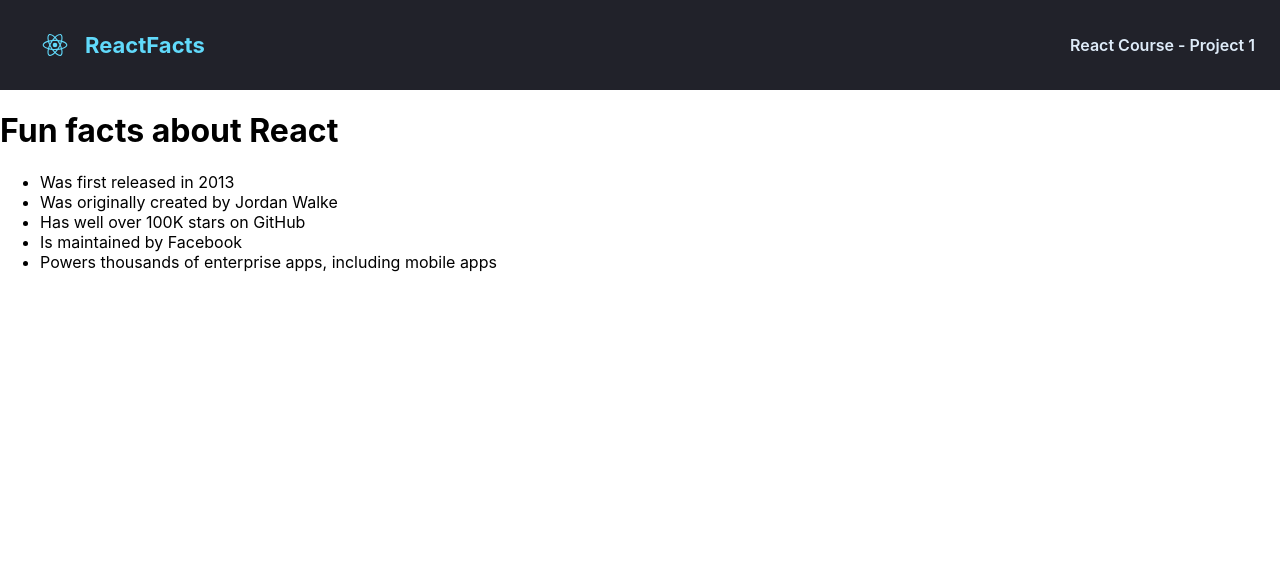
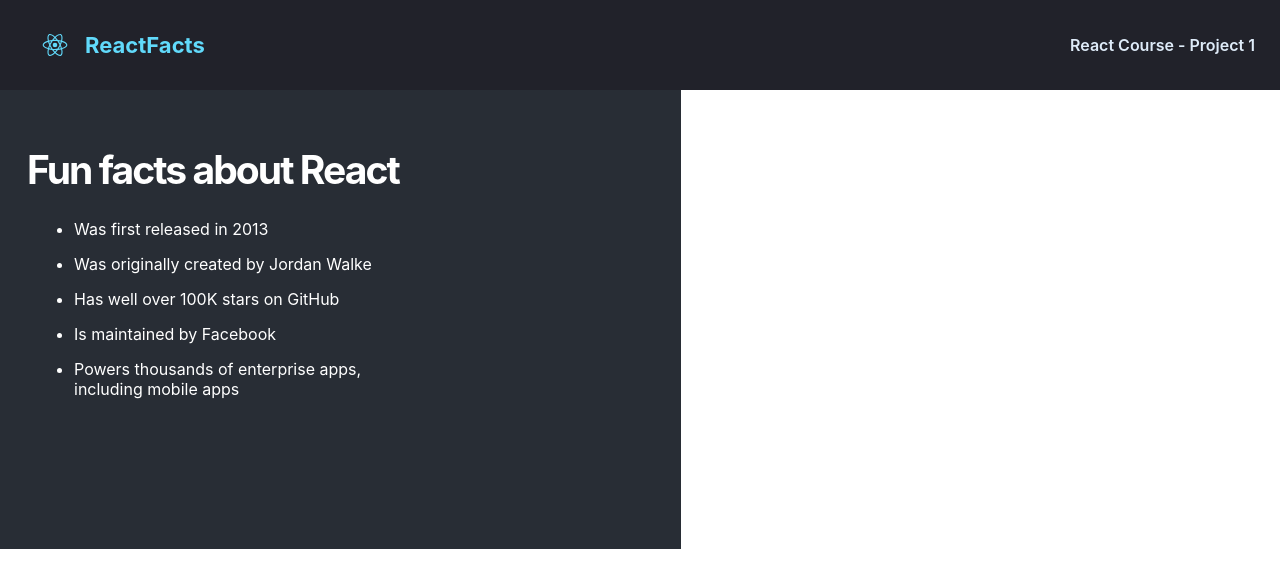
Before and after one commit to Aatish-Dhami/FirstReactProject, a React (Create React App) app: page / in a window 1280 px wide. Shown: the top 588 px of the page. Built offline with nearby package versions, Linux system fonts and the light colour scheme.

Commit message:
basic body done

```diff
--- a/src/App.css
+++ b/src/App.css
@@ -34,3 +34,36 @@ body {
     color: #DEEBF8;
     font-weight: 600;
 }
+
+.main {
+    background: #282D35;
+    width: 681px;
+    height: 459px;
+}
+
+.main-title {
+    margin-top: auto;
+    padding-top: 56px;
+    padding-left: 27px;
+
+
+    font-weight: 700;
+    font-size: 39.06px;
+    line-height: 47px;
+    letter-spacing: -0.05em;
+
+    color: #FFFFFF;
+
+}
+
+.main-list {
+    display: flex;
+    padding-left: 74px;
+    width: 390px;
+    height: 190px;
+    flex-direction: column;
+    gap: 15px;
+
+    color: #FFFFFF;
+
+}
```
